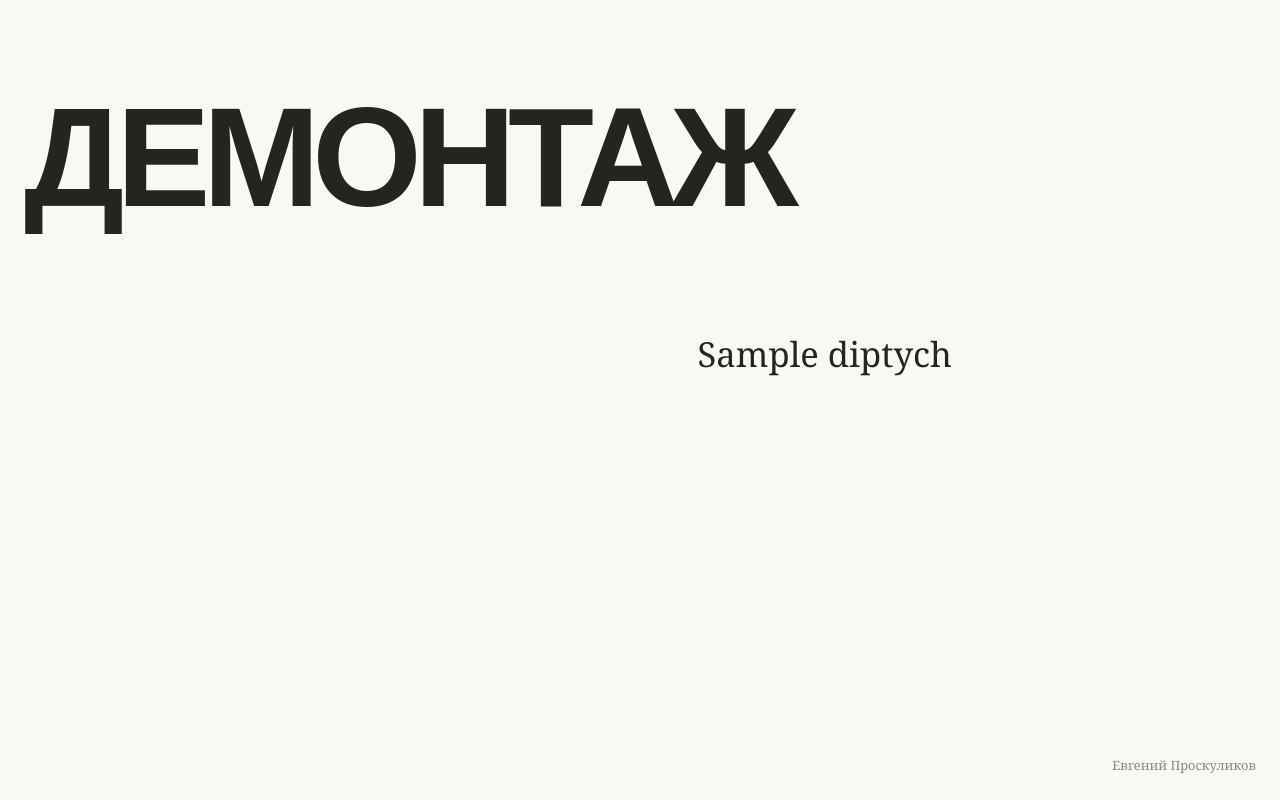
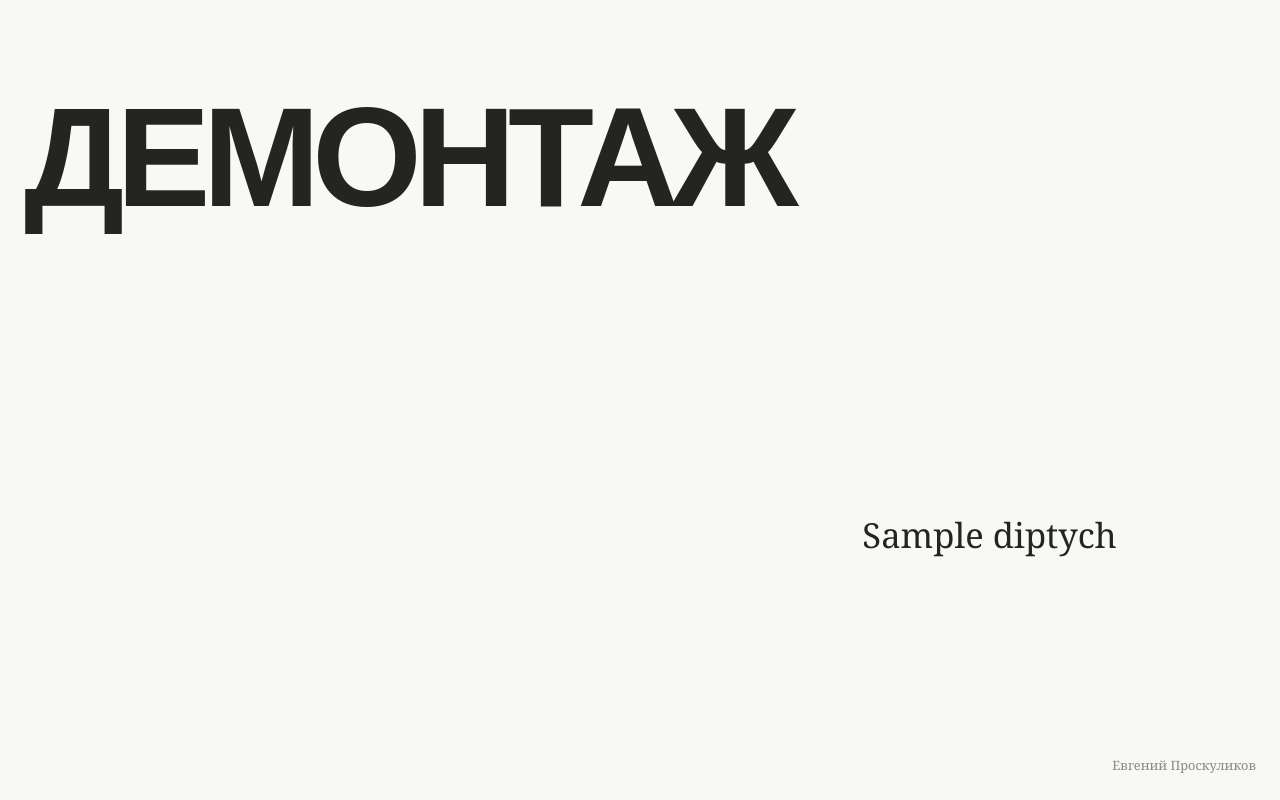
Before and after one commit to EugenefedorovPro/dismantling, a Django app: page / in a window 1280 px wide. Run offline with Django 5.2, Linux system fonts and the light colour scheme; tables that the repository leaves empty hold one stand-in row (values such as "Sample post"); parts of the project's set-up code (start-up, migrations or seed data) failed here and were passed over.

Commit message:
Make homepage reading order and spacing deterministic (static/css/site.css)

```diff
--- a/static/css/site.css
+++ b/static/css/site.css
@@ -45,7 +45,12 @@ a:focus-visible { outline: 2px solid currentColor; outline-offset: 5px; }
   text-underline-offset: .25em;
 }
 
-.index-page { padding-top: clamp(3rem, 11vh, 9rem); }
+.index-page {
+  flex: 1;
+  display: flex;
+  flex-direction: column;
+  padding-top: clamp(3rem, 11vh, 9rem);
+}
 
 .index-title {
   margin: 0;
@@ -60,21 +65,23 @@ a:focus-visible { outline: 2px solid currentColor; outline-offset: 5px; }
 
 .index-title a { color: inherit; text-decoration: none; }
 
+/* Reading order is the DOM order. Equal grid tracks distribute all names
+   throughout the available area, growing naturally for additional diptychs. */
 .name-grid {
+  flex: 1;
   display: grid;
   grid-template-columns: repeat(2, minmax(0, 1fr));
-  gap: clamp(1.5rem, 6vh, 4rem) clamp(1rem, 6vw, 6rem);
-  margin-top: clamp(4rem, 13vh, 10rem);
+  grid-auto-rows: minmax(3.5rem, 1fr);
+  align-items: center;
+  justify-items: center;
+  column-gap: clamp(1rem, 5vw, 5rem);
+  row-gap: clamp(1.5rem, 3vh, 3rem);
+  min-height: clamp(20rem, 46vh, 38rem);
+  margin-top: clamp(2rem, 7vh, 5rem);
+  padding-block: 1rem;
 }
 
-/* JavaScript positions each published name freely within this area. */
-.name-grid.is-scattered {
-  display: block;
-  position: relative;
-  margin-top: clamp(3rem, 8vh, 6rem);
-}
-
-.name-grid.is-scattered .index-name {
+.index-name {
   position: absolute;
   padding-left: 0;
   max-width: 100%;
@@ -122,8 +129,6 @@ a:focus-visible { outline: 2px solid currentColor; outline-offset: 5px; }
   pointer-events: none;
 }
 
-.index-name:nth-child(even) { justify-self: end; }
-.index-name:nth-child(4n + 3) { padding-left: min(5vw, 4rem); }
 .index-name:hover, .index-name:focus-visible { text-decoration-color: currentColor; }
 .name-grid:has(.index-name:hover) .index-name:not(:hover) { color: var(--muted); }
 
@@ -202,12 +207,19 @@ a:focus-visible { outline: 2px solid currentColor; outline-offset: 5px; }
 @media (max-width: 760px) {
   .page-shell { width: min(100% - 2rem, 36rem); }
   .index-title { text-align: center; font-size: clamp(2.5rem, 9.8vw, 3.6rem); }
-  .name-grid { grid-template-columns: 1fr; gap: 2rem; margin-top: 4rem; }
-  .name-grid.is-scattered { margin-top: 3rem; }
-  .name-grid.is-scattered .index-name { font-size: clamp(1rem, 4.2vw, 1.3rem); }
-  .name-grid.is-mobile-list .index-name { font-size: clamp(1rem, 4.2vw, 1.3rem); }
-  .index-name:nth-child(even) { justify-self: start; }
-  .index-name:nth-child(4n + 3) { padding-left: 0; }
+  .index-page { padding-top: clamp(2rem, 6vh, 4rem); }
+  .name-grid {
+    grid-template-columns: minmax(0, 1fr);
+    grid-auto-rows: minmax(2.75rem, 1fr);
+    gap: clamp(1.25rem, 3.5vh, 2.25rem);
+    min-height: 0;
+    margin-top: clamp(2rem, 6vh, 4rem);
+    padding-block: 0;
+  }
+  .index-name {
+    font-size: clamp(1rem, 4.2vw, 1.3rem);
+    text-align: center;
+  }
   .diptych-grid { grid-template-columns: minmax(0, 1fr); gap: 3rem; }
   .documents { border-top: 1px solid var(--rule); padding-top: 2.5rem; }
 }
```
